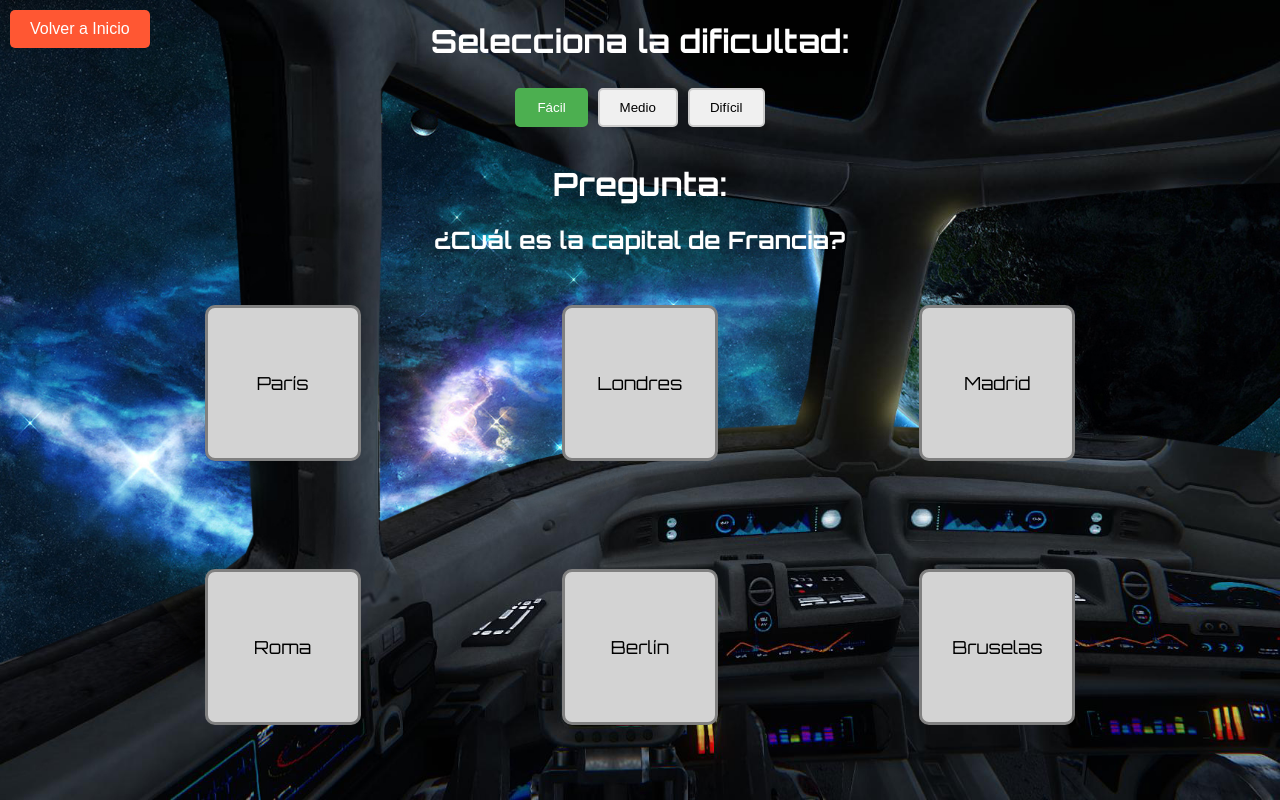
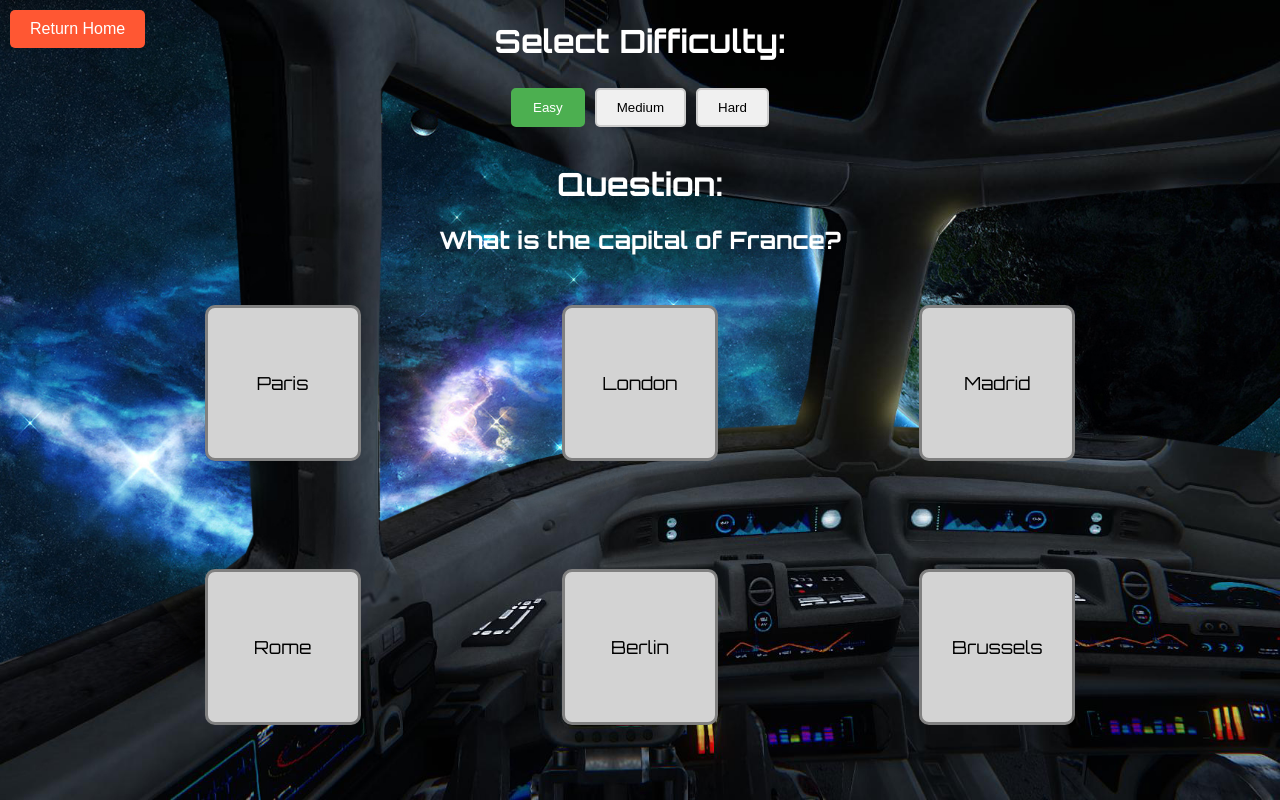
Before and after one commit to maurobarrales25/spaceship, a React (Create React App) app: page /learning in a window 1280 px wide. Built offline with nearby package versions, Linux system fonts and the light colour scheme.

Commit message:
arreglos reflex

```diff
--- a/src/Data/questions.js
+++ b/src/Data/questions.js
@@ -1,130 +1,129 @@
-// preguntasRespuestas.js
 const preguntasRespuestas = {
     easy: [
         {
-            question: '¿Cuál es la capital de Francia?',
+            question: 'What is the capital of France?',
             options: [
-                { id: 1, text: 'París' },
-                { id: 2, text: 'Londres' },
+                { id: 1, text: 'Paris' },
+                { id: 2, text: 'London' },
                 { id: 3, text: 'Madrid' },
-                { id: 4, text: 'Roma' },
-                { id: 5, text: 'Berlín' },
-                { id: 6, text: 'Bruselas' }
+                { id: 4, text: 'Rome' },
+                { id: 5, text: 'Berlin' },
+                { id: 6, text: 'Brussels' }
             ],
             correctOptionId: 1
         },
         {
-            question: '¿Cuál es el planeta más grande del sistema solar?',
+            question: 'Which planet of our solar system is the biggest?',
             options: [
-                { id: 1, text: 'Marte' },
-                { id: 2, text: 'Júpiter' },
-                { id: 3, text: 'Saturno' },
-                { id: 4, text: 'Neptuno' },
-                { id: 5, text: 'Urano' },
+                { id: 1, text: 'Mars' },
+                { id: 2, text: 'Jupiter' },
+                { id: 3, text: 'Saturn' },
+                { id: 4, text: 'Neptune' },
+                { id: 5, text: 'Uranus' },
                 { id: 6, text: 'Venus' }
             ],
             correctOptionId: 2
         },
         {
-            question: '¿Qué gas respiramos principalmente?',
+            question: 'What gas do we mainly breathe?',
             options: [
-                { id: 1, text: 'Oxígeno' },
-                { id: 2, text: 'Nitrógeno' },
-                { id: 3, text: 'Dióxido de carbono' },
-                { id: 4, text: 'Hidrógeno' },
-                { id: 5, text: 'Helio' },
-                { id: 6, text: 'Metano' }
+                { id: 1, text: 'Oxygen' },
+                { id: 2, text: 'Nitrogen' },
+                { id: 3, text: 'Carbon dioxide' },
+                { id: 4, text: 'Hydrogen' },
+                { id: 5, text: 'Helium' },
+                { id: 6, text: 'Methane' }
             ],
             correctOptionId: 2
         },
         {
-            question: '¿Qué día se celebra Navidad?',
+            question: 'On what day is Christmas celebrated?',
             options: [
-                { id: 1, text: '31 de diciembre' },
-                { id: 2, text: '25 de diciembre' },
-                { id: 3, text: '15 de agosto' },
-                { id: 4, text: '1 de enero' },
-                { id: 5, text: '14 de febrero' },
-                { id: 6, text: '6 de enero' }
+                { id: 1, text: 'December 31st' },
+                { id: 2, text: 'December 25th' },
+                { id: 3, text: 'August 15th' },
+                { id: 4, text: 'January 1st' },
+                { id: 5, text: 'February 14th' },
+                { id: 6, text: 'January 6th' }
             ],
             correctOptionId: 2
         },
         {
-            question: '¿Cuál es el océano más grande del mundo?',
+            question: 'Which is the largest ocean in the world?',
             options: [
-                { id: 1, text: 'Océano Atlántico' },
-                { id: 2, text: 'Océano Índico' },
-                { id: 3, text: 'Océano Pacífico' },
-                { id: 4, text: 'Océano Ártico' },
-                { id: 5, text: 'Océano Antártico' },
-                { id: 6, text: 'Mar Caribe' }
+                { id: 1, text: 'Atlantic Ocean' },
+                { id: 2, text: 'Indian Ocean' },
+                { id: 3, text: 'Pacific Ocean' },
+                { id: 4, text: 'Arctic Ocean' },
+                { id: 5, text: 'Southern Ocean' },
+                { id: 6, text: 'Caribbean Sea' }
             ],
             correctOptionId: 3
         },
         {
-            question: '¿Qué instrumento musical tiene teclas blancas y negras?',
+            question: 'Which musical instrument has black and white keys?',
             options: [
-                { id: 1, text: 'Guitarra' },
-                { id: 2, text: 'Violín' },
+                { id: 1, text: 'Guitar' },
+                { id: 2, text: 'Violin' },
                 { id: 3, text: 'Piano' },
-                { id: 4, text: 'Trompeta' },
-                { id: 5, text: 'Flauta' },
-                { id: 6, text: 'Batería' }
+                { id: 4, text: 'Trumpet' },
+                { id: 5, text: 'Flute' },
+                { id: 6, text: 'Drums' }
             ],
             correctOptionId: 3
         },
         {
-            question: '¿Cuál es el animal más rápido del mundo?',
+            question: 'What is the fastest animal in the world?',
             options: [
-                { id: 1, text: 'León' },
-                { id: 2, text: 'Guepardo' },
-                { id: 3, text: 'Águila' },
-                { id: 4, text: 'Tiburón' },
-                { id: 5, text: 'Delfín' },
-                { id: 6, text: 'Elefante' }
+                { id: 1, text: 'Lion' },
+                { id: 2, text: 'Cheetah' },
+                { id: 3, text: 'Eagle' },
+                { id: 4, text: 'Shark' },
+                { id: 5, text: 'Dolphin' },
+                { id: 6, text: 'Elephant' }
             ],
             correctOptionId: 2
         },
         {
-            question: '¿Cuál es el metal más ligero?',
+            question: 'Which is the lightest metal?',
             options: [
-                { id: 1, text: 'Plomo' },
-                { id: 2, text: 'Cobre' },
-                { id: 3, text: 'Oro' },
-                { id: 4, text: 'Litio' },
-                { id: 5, text: 'Hierro' },
-                { id: 6, text: 'Aluminio' }
+                { id: 1, text: 'Lead' },
+                { id: 2, text: 'Copper' },
+                { id: 3, text: 'Gold' },
+                { id: 4, text: 'Lithium' },
+                { id: 5, text: 'Iron' },
+                { id: 6, text: 'Aluminum' }
             ],
             correctOptionId: 4
         },
         {
-            question: '¿Qué deporte se juega con una pelota y un bate?',
+            question: 'Which sport is played with a ball and a bat?',
             options: [
-                { id: 1, text: 'Fútbol' },
-                { id: 2, text: 'Tenis' },
+                { id: 1, text: 'Soccer' },
+                { id: 2, text: 'Tennis' },
                 { id: 3, text: 'Golf' },
-                { id: 4, text: 'Béisbol' },
-                { id: 5, text: 'Baloncesto' },
-                { id: 6, text: 'Voleibol' }
+                { id: 4, text: 'Baseball' },
+                { id: 5, text: 'Basketball' },
+                { id: 6, text: 'Volleyball' }
             ],
             correctOptionId: 4
         },
         {
-            question: '¿Qué color obtienes al mezclar rojo y amarillo?',
+            question: 'What color do you get when you mix red and yellow?',
             options: [
-                { id: 1, text: 'Naranja' },
-                { id: 2, text: 'Verde' },
-                { id: 3, text: 'Morado' },
-                { id: 4, text: 'Azul' },
-                { id: 5, text: 'Blanco' },
-                { id: 6, text: 'Negro' }
+                { id: 1, text: 'Orange' },
+                { id: 2, text: 'Green' },
+                { id: 3, text: 'Purple' },
+                { id: 4, text: 'Blue' },
+                { id: 5, text: 'White' },
+                { id: 6, text: 'Black' }
             ],
             correctOptionId: 1
         }
     ],
     medium: [
         {
-            question: '¿En qué año llegó el hombre a la Luna?',
+            question: 'In what year did man land on the moon?',
             options: [
                 { id: 1, text: '1965' },
                 { id: 2, text: '1969' },
@@ -136,7 +135,7 @@ const preguntasRespuestas = {
             correctOptionId: 2
         },
         {
-            question: '¿Cuál es la fórmula del agua?',
+            question: 'What is the formula for water?',
             options: [
                 { id: 1, text: 'CO2' },
                 { id: 2, text: 'H2O' },
@@ -148,7 +147,7 @@ const preguntasRespuestas = {
             correctOptionId: 2
         },
         {
-            question: '¿Qué tipo de sangre es el donante universal?',
+            question: 'What blood type is the universal donor?',
             options: [
                 { id: 1, text: 'A+' },
                 { id: 2, text: 'O-' },
@@ -160,31 +159,31 @@ const preguntasRespuestas = {
             correctOptionId: 2
         },
         {
-            question: '¿Cuál es el elemento más abundante en el universo?',
+            question: 'What is the most abundant element in the universe?',
             options: [
-                { id: 1, text: 'Oxígeno' },
-                { id: 2, text: 'Hidrógeno' },
-                { id: 3, text: 'Helio' },
-                { id: 4, text: 'Carbono' },
-                { id: 5, text: 'Nitrógeno' },
-                { id: 6, text: 'Litio' }
+                { id: 1, text: 'Oxygen' },
+                { id: 2, text: 'Hydrogen' },
+                { id: 3, text: 'Helium' },
+                { id: 4, text: 'Carbon' },
+                { id: 5, text: 'Nitrogen' },
+                { id: 6, text: 'Lithium' }
             ],
             correctOptionId: 2
         },
         {
-            question: '¿Cuál es el órgano más grande del cuerpo humano?',
+            question: 'What is the largest organ in the human body?',
             options: [
-                { id: 1, text: 'Pulmones' },
-                { id: 2, text: 'Corazón' },
-                { id: 3, text: 'Cerebro' },
-                { id: 4, text: 'Hígado' },
-                { id: 5, text: 'Piel' },
-                { id: 6, text: 'Riñones' }
+                { id: 1, text: 'Lungs' },
+                { id: 2, text: 'Heart' },
+                { id: 3, text: 'Brain' },
+                { id: 4, text: 'Liver' },
+                { id: 5, text: 'Skin' },
+                { id: 6, text: 'Kidneys' }
             ],
             correctOptionId: 5
         },
         {
-            question: '¿Quién pintó "La última cena"?',
+            question: 'Who painted "The Last Supper"?',
             options: [
                 { id: 1, text: 'Pablo Picasso' },
                 { id: 2, text: 'Vincent van Gogh' },
@@ -196,7 +195,7 @@ const preguntasRespuestas = {
             correctOptionId: 4
         },
         {
-            question: '¿Qué lenguaje de programación se utiliza para el desarrollo web front-end?',
+            question: 'What programming language is used for front-end web development?',
             options: [
                 { id: 1, text: 'Python' },
                 { id: 2, text: 'C++' },
@@ -208,19 +207,19 @@ const preguntasRespuestas = {
             correctOptionId: 4
         },
         {
-            question: '¿Qué país tiene el mayor número de pirámides en el mundo?',
+            question: 'Which country has the most pyramids in the world?',
             options: [
-                { id: 1, text: 'Egipto' },
-                { id: 2, text: 'México' },
-                { id: 3, text: 'Sudán' },
-                { id: 4, text: 'Perú' },
+                { id: 1, text: 'Egypt' },
+                { id: 2, text: 'Mexico' },
+                { id: 3, text: 'Sudan' },
+                { id: 4, text: 'Peru' },
                 { id: 5, text: 'China' },
                 { id: 6, text: 'India' }
             ],
             correctOptionId: 3
         },
         {
-            question: '¿Cuál es la velocidad de la luz?',
+            question: 'What is the speed of light?',
             options: [
                 { id: 1, text: '300,000 km/s' },
                 { id: 2, text: '150,000 km/s' },
@@ -232,21 +231,21 @@ const preguntasRespuestas = {
             correctOptionId: 1
         },
         {
-            question: '¿En qué país se encuentra la Torre Eiffel?',
+            question: 'In which country is the Eiffel Tower located?',
             options: [
-                { id: 1, text: 'España' },
-                { id: 2, text: 'Italia' },
-                { id: 3, text: 'Francia' },
-                { id: 4, text: 'Reino Unido' },
-                { id: 5, text: 'Estados Unidos' },
-                { id: 6, text: 'Alemania' }
+                { id: 1, text: 'Spain' },
+                { id: 2, text: 'Italy' },
+                { id: 3, text: 'France' },
+                { id: 4, text: 'United Kingdom' },
+                { id: 5, text: 'United States' },
+                { id: 6, text: 'Germany' }
             ],
             correctOptionId: 3
         }
     ],
     hard: [
         {
-            question: '¿Quién desarrolló la teoría de la relatividad?',
+            question: 'Who developed the theory of relativity?',
             options: [
                 { id: 1, text: 'Isaac Newton' },
                 { id: 2, text: 'Galileo Galilei' },
@@ -258,19 +257,19 @@ const preguntasRespuestas = {
             correctOptionId: 3
         },
         {
-            question: '¿Qué partícula subatómica tiene carga negativa?',
+            question: 'What subatomic particle has a negative charge?',
             options: [
-                { id: 1, text: 'Protones' },
-                { id: 2, text: 'Neutrones' },
-                { id: 3, text: 'Electrones' },
-                { id: 4, text: 'Fotones' },
+                { id: 1, text: 'Protons' },
+                { id: 2, text: 'Neutrons' },
+                { id: 3, text: 'Electrons' },
+                { id: 4, text: 'Photons' },
                 { id: 5, text: 'Quarks' },
-                { id: 6, text: 'Gluones' }
+                { id: 6, text: 'Gluons' }
             ],
             correctOptionId: 3
         },
         {
-            question: '¿Cuál es la ecuación más famosa de la física?',
+            question: 'What is the most famous equation in physics?',
             options: [
                 { id: 1, text: 'F = ma' },
                 { id: 2, text: 'E = mc²' },
@@ -282,7 +281,7 @@ const preguntasRespuestas = {
             correctOptionId: 2
         },
         {
-            question: '¿Qué científico es considerado el padre de la genética?',
+            question: 'Which scientist is considered the father of genetics?',
             options: [
                 { id: 1, text: 'Charles Darwin' },
                 { id: 2, text: 'Gregor Mendel' },
@@ -294,74 +293,74 @@ const preguntasRespuestas = {
             correctOptionId: 2
         },
         {
-            question: '¿Qué es el bosón de Higgs?',
+            question: 'What is the Higgs boson?',
             options: [
-                { id: 1, text: 'Una partícula teórica' },
-                { id: 2, text: 'Una onda gravitacional' },
-                { id: 3, text: 'Un campo electromagnético' },
-                { id: 4, text: 'Una teoría del todo' },
-                { id: 5, text: 'Una partícula subatómica' },
-                { id: 6, text: 'Un experimento científico' }
+                { id: 1, text: 'A theoretical particle' },
+                { id: 2, text: 'A gravitational wave' },
+                { id: 3, text: 'An electromagnetic field' },
+                { id: 4, text: 'A theory of everything' },
+                { id: 5, text: 'A subatomic particle' },
+                { id: 6, text: 'A scientific experiment' }
             ],
             correctOptionId: 5
         },
         {
-            question: '¿En qué galaxia se encuentra la Tierra?',
+            question: 'In which galaxy is Earth located?',
             options: [
-                { id: 1, text: 'Galaxia de Andrómeda' },
-                { id: 2, text: 'Vía Láctea' },
-                { id: 3, text: 'Galaxia del Triángulo' },
-                { id: 4, text: 'Galaxia de Sagitario' },
-                { id: 5, text: 'Galaxia del Sombrero' },
-                { id: 6, text: 'Galaxia de la Taza' }
+                { id: 1, text: 'Andromeda Galaxy' },
+                { id: 2, text: 'Milky Way' },
+                { id: 3, text: 'Triangulum Galaxy' },
+                { id: 4, text: 'Sagittarius Galaxy' },
+                { id: 5, text: 'Sombrero Galaxy' },
+                { id: 6, text: 'Cup Galaxy' }
             ],
             correctOptionId: 2
         },
         {
-            question: '¿Qué tipo de energía utiliza una central nuclear?',
+            question: 'What type of energy does a nuclear power plant use?',
             options: [
-                { id: 1, text: 'Energía eólica' },
-                { id: 2, text: 'Energía solar' },
-                { id: 3, text: 'Energía nuclear' },
-                { id: 4, text: 'Energía hidráulica' },
-                { id: 5, text: 'Energía geotérmica' },
-                { id: 6, text: 'Energía de biomasa' }
+                { id: 1, text: 'Wind energy' },
+                { id: 2, text: 'Solar energy' },
+                { id: 3, text: 'Nuclear energy' },
+                { id: 4, text: 'Hydraulic energy' },
+                { id: 5, text: 'Geothermal energy' },
+                { id: 6, text: 'Biomass energy' }
             ],
             correctOptionId: 3
         },
         {
-            question: '¿Cuál es el idioma más hablado del mundo?',
+            question: 'What is the most spoken language in the world?',
             options: [
-                { id: 1, text: 'Inglés' },
-                { id: 2, text: 'Español' },
-                { id: 3, text: 'Chino mandarín' },
-                { id: 4, text: 'Árabe' },
+                { id: 1, text: 'English' },
+                { id: 2, text: 'Spanish' },
+                { id: 3, text: 'Mandarin Chinese' },
+                { id: 4, text: 'Arabic' },
                 { id: 5, text: 'Hindi' },
-                { id: 6, text: 'Francés' }
+                { id: 6, text: 'French' }
             ],
             correctOptionId: 3
         },
         {
-            question: '¿Cuál es el animal más grande del mundo?',
+            question: 'What is the largest animal in the world?',
             options: [
-                { id: 1, text: 'Elefante' },
-                { id: 2, text: 'Ballena azul' },
-                { id: 3, text: 'Jirafa' },
-                { id: 4, text: 'Tiburón blanco' },
-                { id: 5, text: 'Oso polar' },
-                { id: 6, text: 'Cocodrilo' }
+                { id: 1, text: 'Elephant' },
+                { id: 2, text: 'Blue whale' },
+                { id: 3, text: 'Giraffe' },
+                { id: 4, text: 'Great white shark' },
+                { id: 5, text: 'Polar bear' },
+                { id: 6, text: 'Crocodile' }
             ],
             correctOptionId: 2
         },
         {
-            question: '¿Cuál es el metal más caro del mundo?',
+            question: 'What is the most expensive metal in the world?',
             options: [
-                { id: 1, text: 'Oro' },
-                { id: 2, text: 'Platino' },
-                { id: 3, text: 'Rodio' },
-                { id: 4, text: 'Paladio' },
-                { id: 5, text: 'Plata' },
-                { id: 6, text: 'Cobre' }
+                { id: 1, text: 'Gold' },
+                { id: 2, text: 'Platinum' },
+                { id: 3, text: 'Rhodium' },
+                { id: 4, text: 'Palladium' },
+                { id: 5, text: 'Silver' },
+                { id: 6, text: 'Copper' }
             ],
             correctOptionId: 3
         }
--- a/src/components/Header.jsx
+++ b/src/components/Header.jsx
@@ -49,7 +49,9 @@ const Header = ({ title, onStart }) => {
             <button style={buttonStyle} onClick={onStart}>Start Game!</button>
             <div>
                 <label>Select Difficulty: </label>
-                <select onChange={handleDifficultyChange}>
+                <select onChange={handleDifficultyChange}
+                style={{backgroundColor: "rgba(151, 191, 209, 0.6)", color: "white", fontFamily: "sans-serif", fontWeight: "550", border:"0", borderRadius:"20px"}}
+                >
                     <option value="easy">Easy (0.7 seconds)</option>
                     <option value="medium">Medium (0.5 seconds)</option>
                     <option value="hard">Hard (0.3 seconds)</option>
--- a/src/pages/Learning.jsx
+++ b/src/pages/Learning.jsx
@@ -29,10 +29,10 @@ const Learning = () => {
             setScreens(screens.map(screen => ({ ...screen, color: "grey" })));
 
             if (id === correctOptionId) {
-                setFeedbackMessage('¡Correcto!');
+                setFeedbackMessage('¡Correct!');
                 updateScreenColor(id, "green");
             } else {
-                setFeedbackMessage('Incorrecto, intenta de nuevo.');
+                setFeedbackMessage('Incorrect, try again.');
                 updateScreenColor(id, "red");
             }
 
@@ -112,15 +112,15 @@ const Learning = () => {
                 }}
                 onClick={() => navigate('/')}
             >
-                Volver a Inicio
+                Return Home
             </button>
 
-            <h1>Selecciona la dificultad:</h1>
-            <button onClick={() => changeDifficulty('easy')} style={getButtonStyle('easy')}>Fácil</button>
-            <button onClick={() => changeDifficulty('medium')} style={getButtonStyle('medium')}>Medio</button>
-            <button onClick={() => changeDifficulty('hard')} style={getButtonStyle('hard')}>Difícil</button>
+            <h1>Select Difficulty:</h1>
+            <button onClick={() => changeDifficulty('easy')} style={getButtonStyle('easy')}>Easy</button>
+            <button onClick={() => changeDifficulty('medium')} style={getButtonStyle('medium')}>Medium</button>
+            <button onClick={() => changeDifficulty('hard')} style={getButtonStyle('hard')}>Hard</button>
 
-            <h1 style={{ marginTop: '2rem' }}>Pregunta:</h1>
+            <h1 style={{ marginTop: '2rem' }}>Question:</h1>
             <h2>{preguntas[currentQuestion].question}</h2>
             <Mesh
                 screens={screens}
--- a/src/pages/Memory.jsx
+++ b/src/pages/Memory.jsx
@@ -87,7 +87,7 @@ const Memory = () => {
 
             const currentIndex = updatedUserSequence.length - 1;
             if (sequence[currentIndex] !== id) {
-                setMessage('Incorrecto. Presiona "Start Game!" para intentarlo de nuevo');
+                setMessage('Incorrect. Press "Start Game!" to retry.');
                 setScreens((prevScreens) =>
                     prevScreens.map((screen) => ({ ...screen, active: false }))
                 );
@@ -151,7 +151,7 @@ const Memory = () => {
                 }}
                 onClick={() => navigate('/')}
             >
-                Volver a Inicio
+                Return Home
             </button>
 
             <Header
--- a/src/pages/Reflex.jsx
+++ b/src/pages/Reflex.jsx
@@ -96,9 +96,11 @@ const Reflex = () => {
             textAlign: "center",
             backgroundImage: 'url("/starr.jpg")',
             backgroundSize: "cover",
+            backgroundAttachment: "fixed",
             backgroundPosition: "center",
-            height: "100vh",
+            minHeight: "100vh",
             color: "white",
+            overflow: 'hidden',
         }}>
 
             {/* Botón para volver al inicio */}
@@ -117,7 +119,7 @@ const Reflex = () => {
                 }}
                 onClick={() => navigate('/')}
             >
-                Volver a Inicio
+                Return Home
             </button>
 
             <div >
@@ -132,20 +134,21 @@ const Reflex = () => {
 
             {!gameStarted && (
                 <div>
-                    <button onClick={toggleReactionTimes}>
+                    <button onClick={toggleReactionTimes} style={{backgroundColor: "rgba(151, 191, 209, 0.6)", color: "white", fontFamily: "sans-serif", fontWeight: "550", border:"0", borderRadius:"20px"}}>
                         {showReactionTimes ? "Hide Reaction Times" : "Show Reaction Times"}
                     </button>
                 </div>
             )}
 
             {showReactionTimes && (
-                <div>
+                <div style={{ maxHeight: '300px', overflowY: 'auto' }}>
                     <h3>Reaction Times</h3>
                     {reactionTimes.map((time, index) => (
                         <p key={index}>Screen {index + 1}: {time} seconds</p>
                     ))}
                 </div>
             )}
+
 
             {!gameStarted && timer >= 15 && (
                 <div>
```
